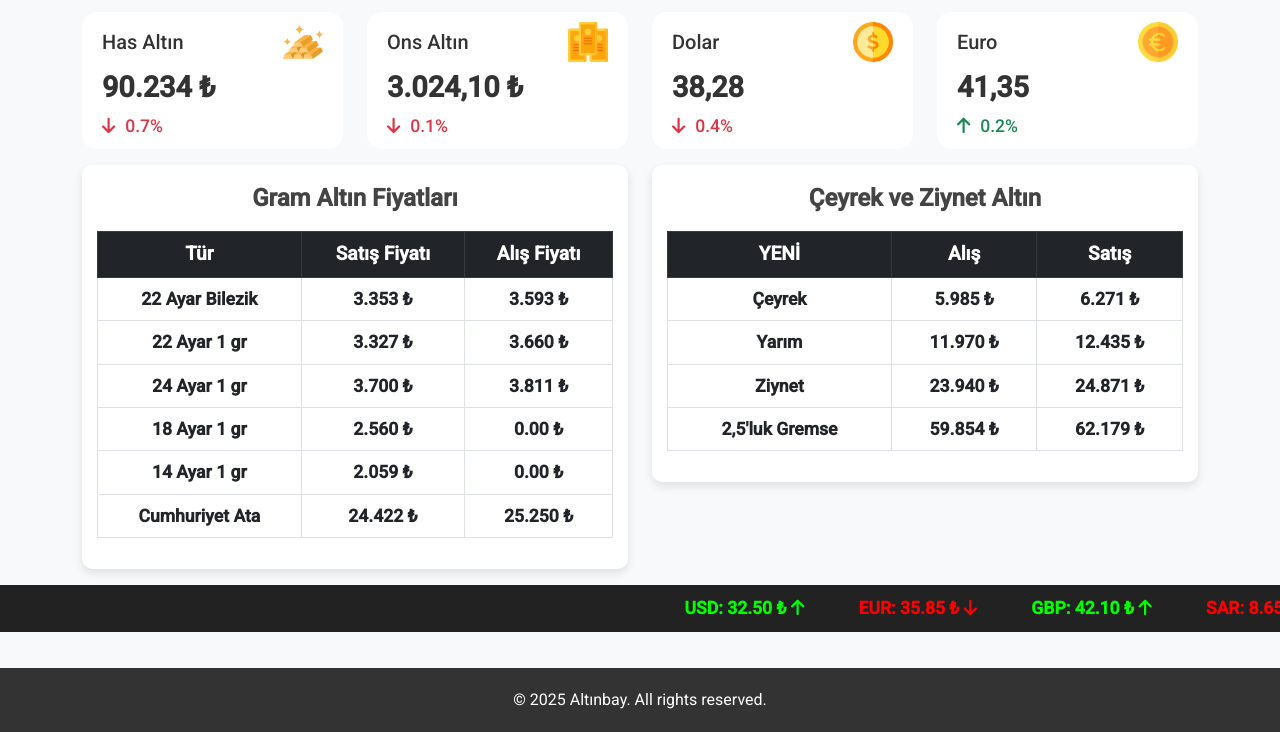
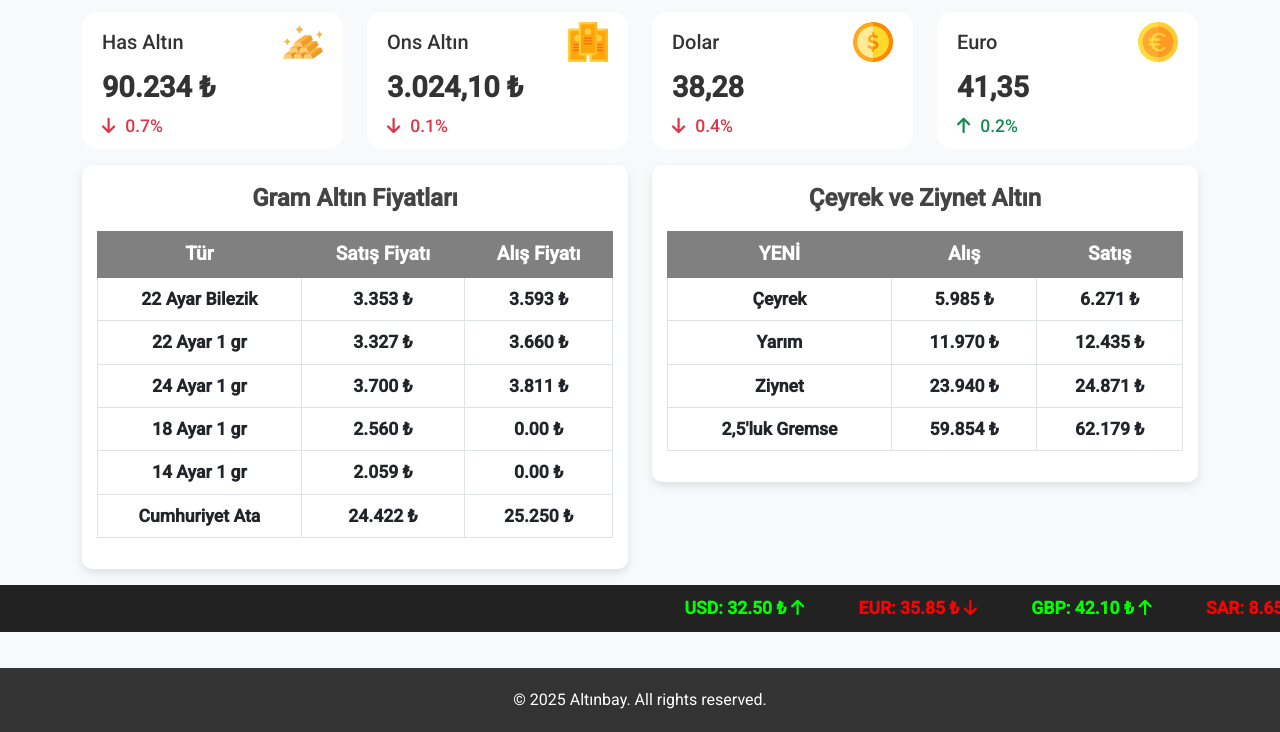
Before and after one commit to yaseenEn21/Altinbay, a plain HTML site: page index.html in a window 1280 px wide. Shown: the part 68-800 px from the top of the page. Drawn offline with nearby package versions, Linux system fonts and the light colour scheme.

Commit message:
Update index.html

```diff
--- a/index.html
+++ b/index.html
@@ -184,6 +184,11 @@
 
         .price-down {
             color: #FF0000;
+        }
+
+        .table-dark {
+            --bs-table-bg: gray;
+            --bs-table-border-color: gray;
         }
     </style>
 </head>
```
